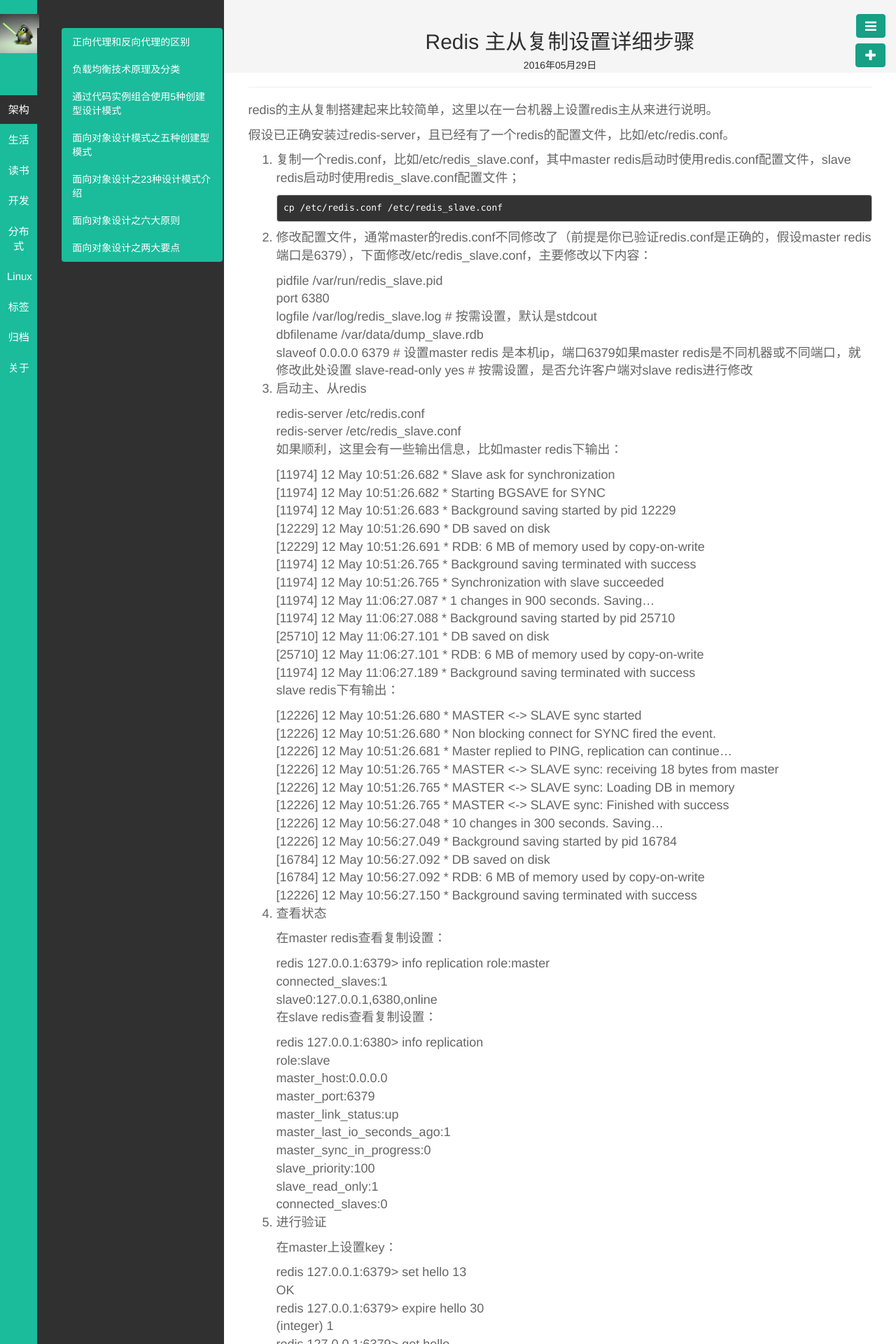
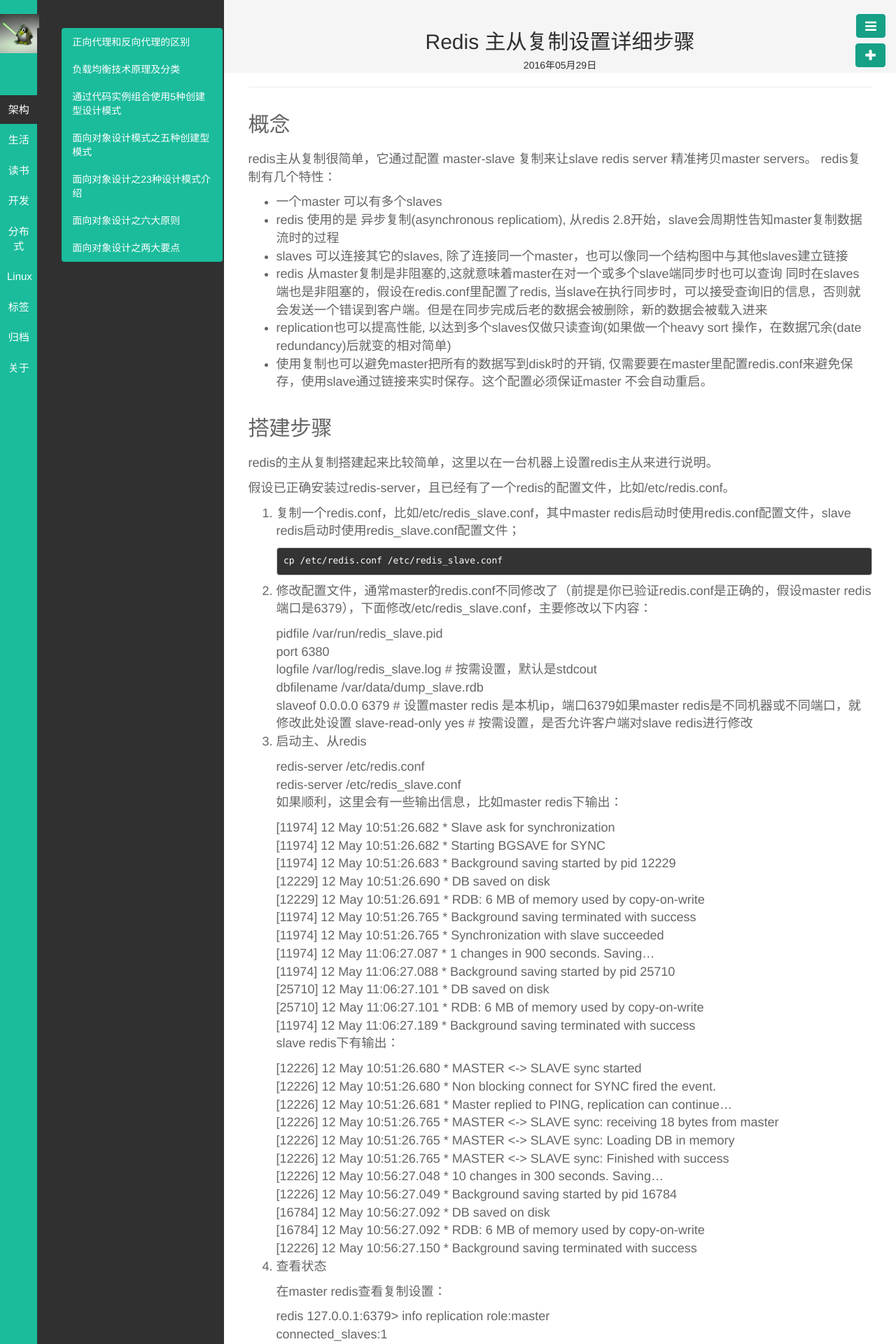
Before and after one commit to lizhenghn123/lizhenghn123.github.io, a Jekyll site: the page built from _posts/开发/2016-05-29-Redis-Master-Slave.md, in a window 1280 px wide. Shown: the top 1920 px of the page at 70% size. Built offline with Jekyll 4.4.1, drawn with Linux system fonts in a browser that asks for light colours; Markdown is read by kramdown in place of the engine named in the settings; comment, search, counter and statistics services are not loaded; some of the changed text lies outside the part shown.

Commit message:
。。。

```diff
--- a/_posts/开发/2016-05-29-Redis-Master-Slave.md
+++ b/_posts/开发/2016-05-29-Redis-Master-Slave.md
@@ -13,6 +13,18 @@
 
 ---
 
+## 概念
+redis主从复制很简单，它通过配置 master-slave 复制来让slave redis server 精准拷贝master servers。 redis复制有几个特性：
+
+- 一个master 可以有多个slaves
+- redis 使用的是 异步复制(asynchronous replicatiom), 从redis 2.8开始，slave会周期性告知master复制数据流时的过程
+- slaves 可以连接其它的slaves, 除了连接同一个master，也可以像同一个结构图中与其他slaves建立链接
+- redis 从master复制是非阻塞的,这就意味着master在对一个或多个slave端同步时也可以查询
+同时在slaves端也是非阻塞的，假设在redis.conf里配置了redis, 当slave在执行同步时，可以接受查询旧的信息，否则就会发送一个错误到客户端。但是在同步完成后老的数据会被删除，新的数据会被载入进来
+- replication也可以提高性能, 以达到多个slaves仅做只读查询(如果做一个heavy sort 操作，在数据冗余(date redundancy)后就变的相对简单)
+- 使用复制也可以避免master把所有的数据写到disk时的开销, 仅需要要在master里配置redis.conf来避免保存，使用slave通过链接来实时保存。这个配置必须保证master 不会自动重启。
+
+## 搭建步骤
 redis的主从复制搭建起来比较简单，这里以在一台机器上设置redis主从来进行说明。
 
 假设已正确安装过redis-server，且已经有了一个redis的配置文件，比如/etc/redis.conf。
@@ -119,3 +131,28 @@
     	(nil)
 
 至此 redis的主从复制就搭建完成了，如果master和slave不在同一台机器上，只需要修改配置文件中的IP即可。
+
+## 一些常用的配置参数
+- `slaveof <masterip> <masterport>` 设置master ip 与端口
+- `masterauth <master-password>` 设置mstater 密码如果master是有密登录
+- `slave-serve-stale-data yes` 当复制正在进行时slave与master链接断掉，有两种方式 yes是slave会继续回应客户端的请求，可能有过时的数据，no slave就会对除了INFO SLAVEOF的其它命令回复一个eroor 给客户端SYNC with master in progress
+- `slave-read-only yes`  slave只允许读取数据
+- `repl-diskless-sync no` 不通过磁盘来同步（试验阶段）
+- `repl-diskless-sync-delay 5` 当无磁盘同步开启后需要配置一个延迟时间，以保证接受多个slave的同步请求，默认为5秒
+- `repl-ping-slave-period 10 `多少秒ping一次master
+- `repl-timeout 60 `复制的超时时间，这个时间一定要大于ping的时间
+- `repl-disable-tcp-nodelay no TCP_NODELAY`，yes表示使用非常小的TCP包数和非常小的宽带来发送数据。slave那边可以增加一个延迟时间
+- `repl-backlog-size 1mb` backlog的大小，backlog是一个用来积累当slave没有链接后数据的缓存，重新链接后就不需要完整同步啦。- backlog越大，slave断开的时间就越长，再次同步的便会越迟
+- `repl-backlog-ttl 3600` 断开链接多少秒后释放backlog，0表示永远不释放
+- `slave-priority 100` slave优先级是当master down了之后被redis哨兵拿来从slave中晋先新的master,数字越小优先级越高，0表示永远不晋选为master
+- `min-slaves-to-write 3` 最小slave链接数默认为0
+- `min-slaves-max-lag 10` 最小的slave，最大延迟数默认为10
+
+## FAQ
+1. slave只读
+从redis2.6开始slaves可以支持只读模式，这个行为是用`slave-read-only`参数来控制，也可以使用命令`CONFIG SET` 来开启或关闭
+只读模式将会拒绝所有写的命令，所以对slave进行写是不可能的。如果希望slave示例可以进行修改操作，就需要设置slave-read-only参数为no。
+
+2. 设置slave到master的认证
+如果master有是通过密码登陆`requirepass`，那么在slave下也需要使用密码来同步数据
+运行一个redis-cli实例然后输入 `config set masterauth <password>` 如果需要设置永久的密码可以在配置文件中增加`masterauth <password>`
```
